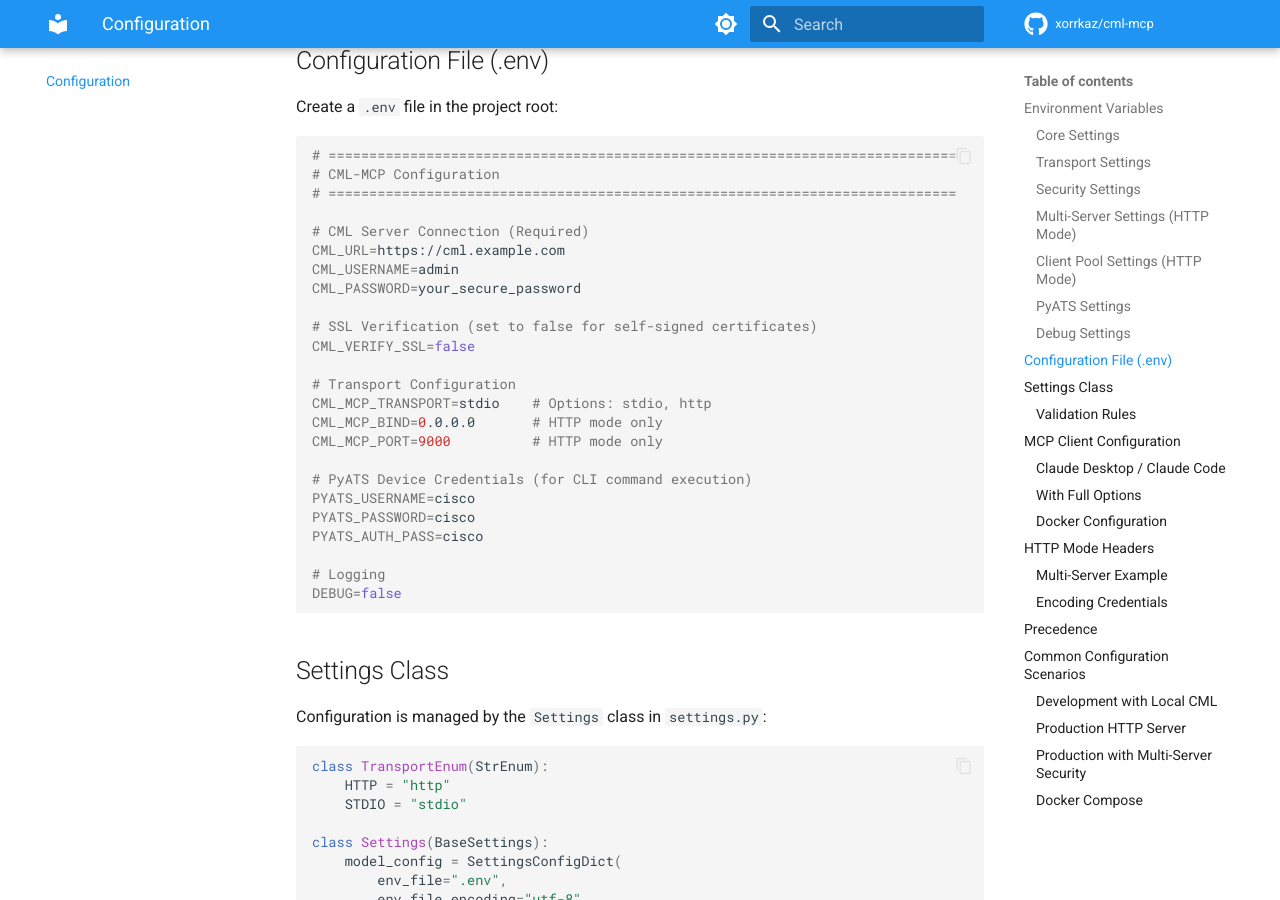
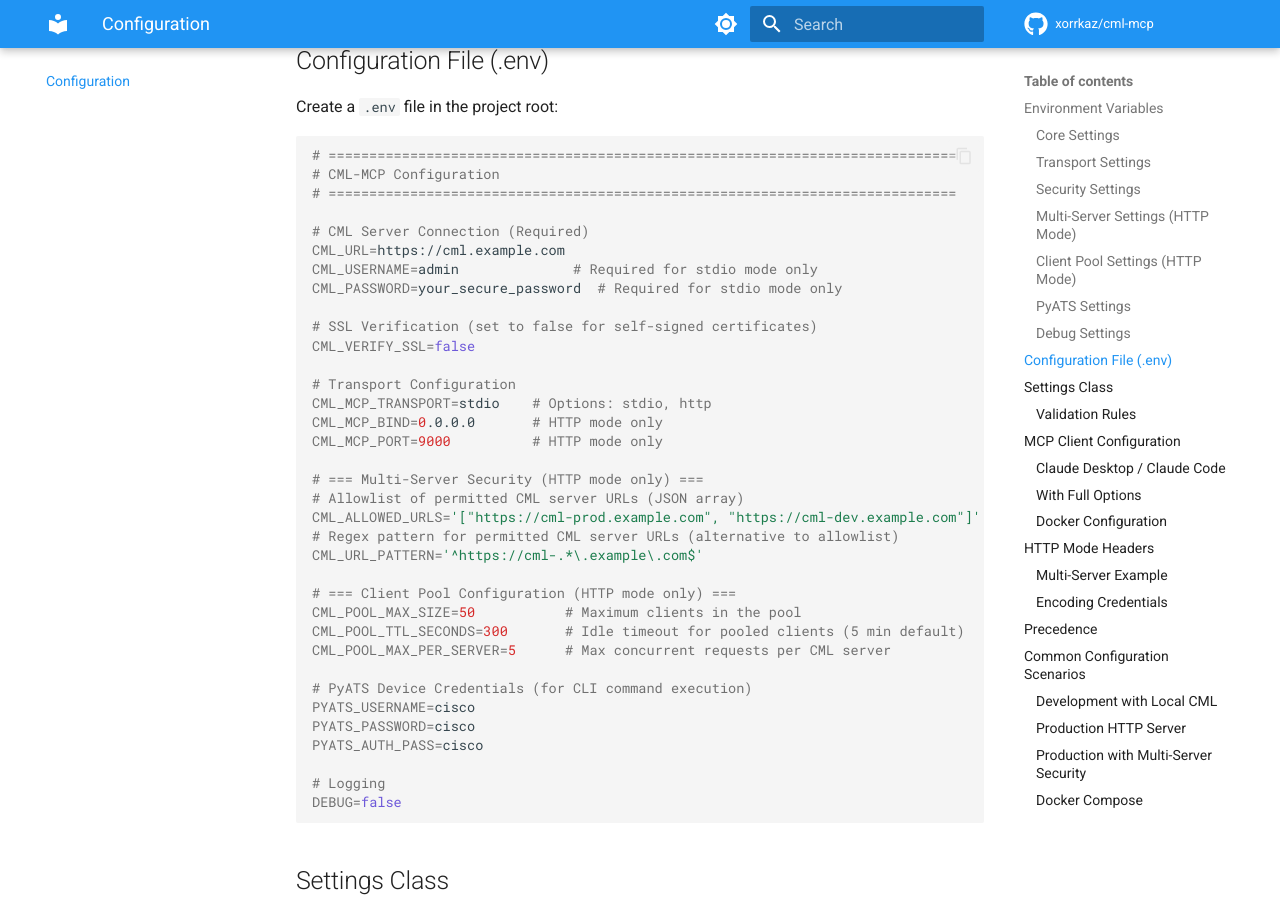
Before and after one commit to xorrkaz/cml-mcp, an MkDocs documentation site: the page built from docs/configuration.md, in a window 1280 px wide and 900 px high, scrolled down 2225 px. Built offline with MkDocs 1.6.1 and Material for MkDocs 9.7.7, drawn with Linux system fonts in a browser that asks for light colours; comment, search, counter and statistics services are not loaded; some of the changed text lies outside the part shown.

Commit message:
docs: add multi-server and pool settings
Added CML_ALLOWED_URLS, CML_URL_PATTERN, pool config vars.
Added URL validation note and .env examples.

````diff
--- a/docs/configuration.md
+++ b/docs/configuration.md
@@ -74,8 +74,8 @@ Create a `.env` file in the project root:
 
 # CML Server Connection (Required)
 CML_URL=https://cml.example.com
-CML_USERNAME=admin
-CML_PASSWORD=your_secure_password
+CML_USERNAME=admin              # Required for stdio mode only
+CML_PASSWORD=your_secure_password  # Required for stdio mode only
 
 # SSL Verification (set to false for self-signed certificates)
 CML_VERIFY_SSL=false
@@ -84,6 +84,17 @@ CML_VERIFY_SSL=false
 CML_MCP_TRANSPORT=stdio    # Options: stdio, http
 CML_MCP_BIND=0.0.0.0       # HTTP mode only
 CML_MCP_PORT=9000          # HTTP mode only
+
+# === Multi-Server Security (HTTP mode only) ===
+# Allowlist of permitted CML server URLs (JSON array)
+CML_ALLOWED_URLS='["https://cml-prod.example.com", "https://cml-dev.example.com"]'
+# Regex pattern for permitted CML server URLs (alternative to allowlist)
+CML_URL_PATTERN='^https://cml-.*\.example\.com$'
+
+# === Client Pool Configuration (HTTP mode only) ===
+CML_POOL_MAX_SIZE=50           # Maximum clients in the pool
+CML_POOL_TTL_SECONDS=300       # Idle timeout for pooled clients (5 min default)
+CML_POOL_MAX_PER_SERVER=5      # Max concurrent requests per CML server
 
 # PyATS Device Credentials (for CLI command execution)
 PYATS_USERNAME=cisco
@@ -282,11 +293,12 @@ CML_URL=https://cml-prod.company.com
 CML_MCP_TRANSPORT=http
 CML_MCP_BIND=0.0.0.0
 CML_MCP_PORT=9000
+CML_VERIFY_SSL=true
 
-# Only allow these specific CML servers
+# Only allow these specific CML servers (JSON array format)
 CML_ALLOWED_URLS='["https://cml-prod.company.com", "https://cml-dr.company.com"]'
 
-# Or use pattern matching
+# Or use pattern matching (regex string)
 CML_URL_PATTERN='^https://cml-[a-z]+\.company\.com$'
 
 # Pool tuning for high load
@@ -295,6 +307,9 @@ CML_POOL_TTL_SECONDS=600
 CML_POOL_MAX_PER_SERVER=10
 ```
 
+!!! note "URL Validation"
+    When both `CML_ALLOWED_URLS` and `CML_URL_PATTERN` are configured, the URL must pass **both** checks. If only one is configured, only that check is applied. If neither is configured, any URL is permitted.
+
 ### Docker Compose
 
 See [Docker](docker.md) for complete docker-compose configuration.
````
